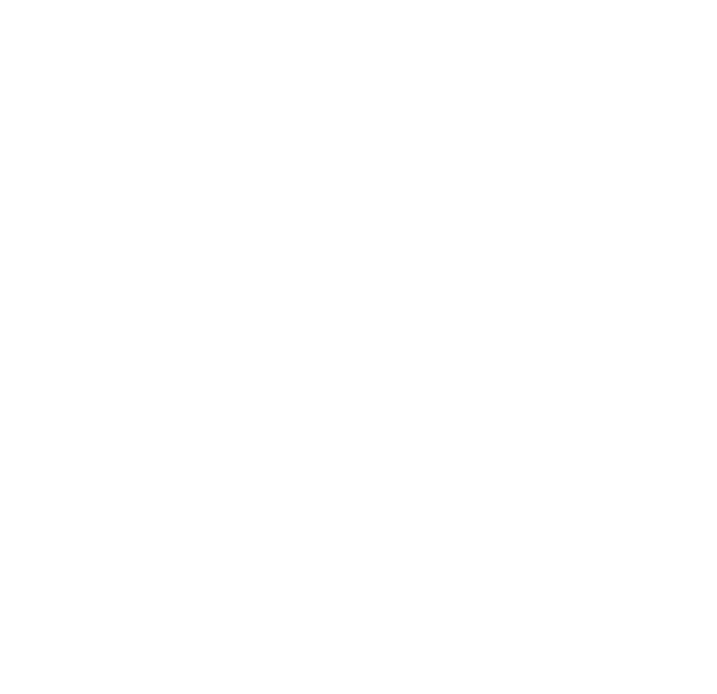
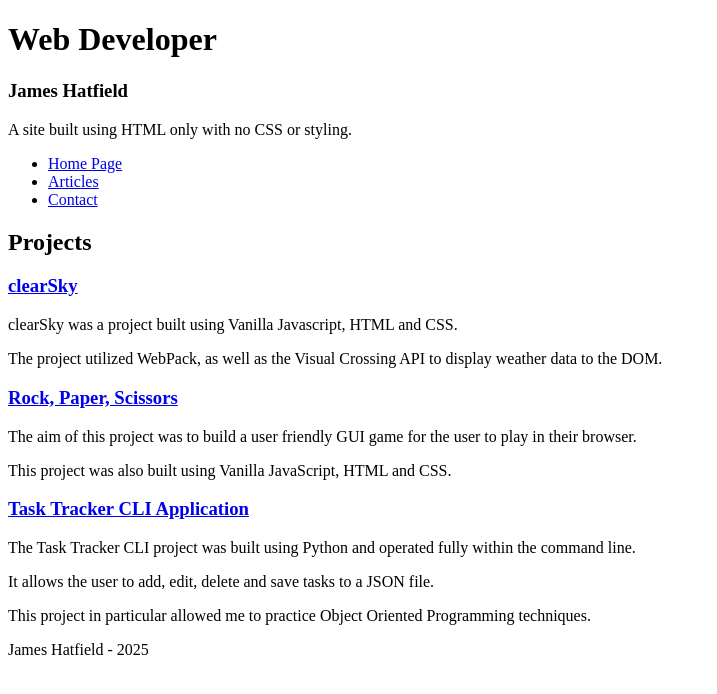
Before and after one commit to JJHH17/basic-html-website, a plain HTML site: page projects.html in a window 1280 px wide. Shown: the whole page, without its empty margins (0-717 px from the left). Drawn offline with Linux system fonts and the light colour scheme.

Commit message:
Added projects page contents and links to external GitHub pages.

```diff
--- a/projects.html
+++ b/projects.html
@@ -3,9 +3,43 @@
 <head>
     <meta charset="UTF-8">
     <meta name="viewport" content="width=device-width, initial-scale=1.0">
-    <title>Document</title>
+    <title>Projects</title>
 </head>
 <body>
+    <header>
+        <h1>Web Developer</h1>
+        <h3>James Hatfield</h3>
+        <p>A site built using HTML only with no CSS or styling.</p>
+    </header>
 
+    <nav>
+        <ul>
+            <li><a href="./index.html">Home Page</a></li>
+            <li><a href="./articles.html">Articles</a></li>
+            <li><a href="./contact.html">Contact</a></li>
+        </ul>
+    </nav>
+
+    <main>
+        <section>
+            <h2>Projects</h2>
+            <h3><a href="https://github.com/JJHH17/clearSky" target="_blank">clearSky</a></h3>
+            <p>clearSky was a project built using Vanilla Javascript, HTML and CSS.</p>
+            <p>The project utilized WebPack, as well as the Visual Crossing API to display weather data to the DOM.</p>
+
+            <h3><a href="https://github.com/JJHH17/rock-paper-scissors" target="_blank">Rock, Paper, Scissors</a></h3>
+            <p>The aim of this project was to build a user friendly GUI game for the user to play in their browser.</p>
+            <p>This project was also built using Vanilla JavaScript, HTML and CSS.</p>
+
+            <h3><a href="https://github.com/JJHH17/task_tracker_cli" target="_blank">Task Tracker CLI Application</a></h3>
+            <p>The Task Tracker CLI project was built using Python and operated fully within the command line.</p>
+            <p>It allows the user to add, edit, delete and save tasks to a JSON file.</p>
+            <p>This project in particular allowed me to practice Object Oriented Programming techniques.</p>
+        </section>
+    </main>
+
+    <footer>
+        <p>James Hatfield - 2025</p>
+    </footer>
 </body>
 </html>
```
